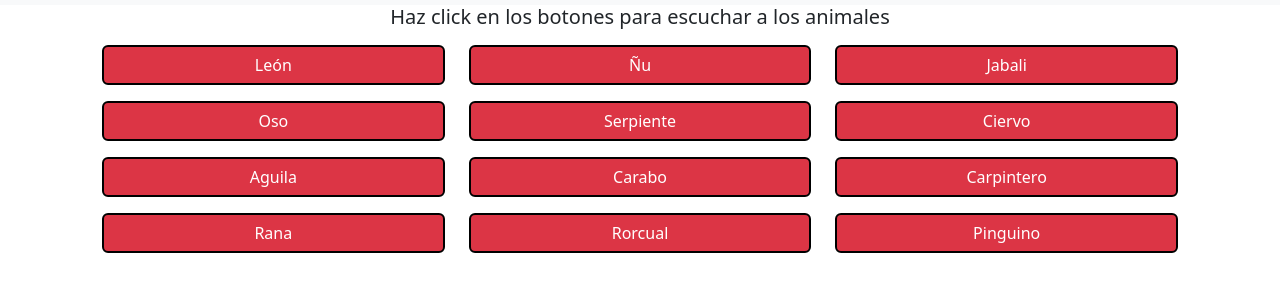
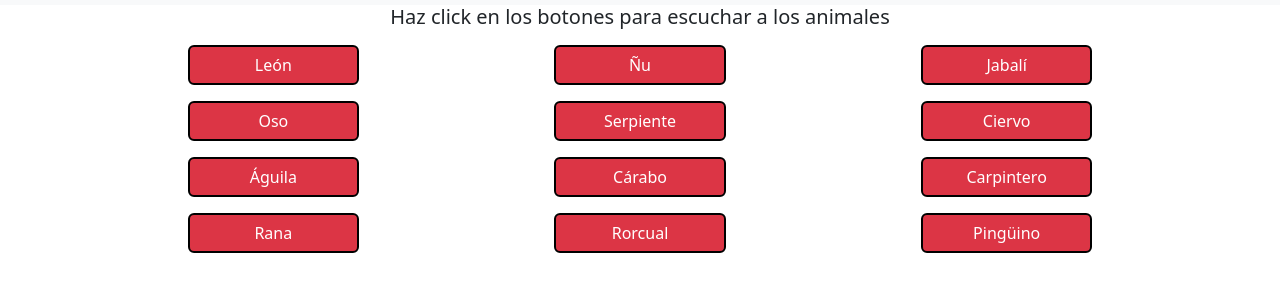
Before and after one commit to turismoyebenes/Sonidos, a plain HTML site: page index.html in a window 1280 px wide. Shown: the part 74-366 px from the top of the page. Drawn offline with nearby package versions, Linux system fonts and the light colour scheme.

Commit message:
Add files via upload

```diff
--- a/index.html
+++ b/index.html
@@ -37,49 +37,45 @@
         <div class="container align-items-center">
           <h5 class=" text-center mb-3">  Haz click en los botones para escuchar a los animales</h5>
             <div class="row m-2 justify-content-between align-items-center text-center">
-                <div class="col-6 col-md-4 mb-3">
-                    <button type="button" class="btn  btn-danger border-2 border-black  w-100" onclick="playSound('Leon')"> León </button>
+
+                <div class="col-4 mb-3">
+                    <button type="button" class="btn  btn-danger border-2 border-black  w-50" onclick="playSound('Leon')"> León </button>
                 </div>
-                <div class="col-6 col-md-4 mb-3">
-                    <button type="button" class="btn  btn-danger border-2 border-black  w-100" onclick="playSound('Ñu')"> Ñu </button>
+                <div class="col-4 mb-3">
+                    <button type="button" class="btn  btn-danger border-2 border-black  w-50" onclick="playSound('Nu')"> Ñu </button>
                 </div>
-               <div class="col-6 col-md-4 mb-3">
-                    <button type="button" class="btn  btn-danger border-2 border-black  w-100" onclick="playSound('Jabali')"> Jabali</button>
+                <div class="col-4 mb-3">
+                    <button type="button" class="btn  btn-danger border-2 border-black  w-50" onclick="playSound('Jabali')"> Jabalí</button>
                 </div>
-                <div class="col-6 col-md-4 mb-3">
-                    <button type="button" class="btn  btn-danger border-2 border-black  w-100" onclick="playSound('Oso')"> Oso </button>
+                <div class="col-4 mb-3">
+                    <button type="button" class="btn  btn-danger border-2 border-black  w-50" onclick="playSound('Oso')"> Oso </button>
                 </div>
-                <div class="col-6 col-md-4 mb-3">
-                    <button type="button" class="btn  btn-danger border-2 border-black  w-100" onclick="playSound('Serpiente')"> Serpiente </button>
+                <div class="col-4 mb-3">
+                    <button type="button" class="btn  btn-danger border-2 border-black  w-50" onclick="playSound('Serpiente')"> Serpiente </button>
                 </div>
-
-                <div class="col-6 col-md-4 mb-3">
-                    <button type="button" class="btn  btn-danger border-2 border-black  w-100" onclick="playSound('Ciervo')"> Ciervo </button>
+                <div class="col-4 mb-3">
+                    <button type="button" class="btn  btn-danger border-2 border-black  w-50" onclick="playSound('Ciervo')"> Ciervo </button>
                 </div>
-
-                <div class="col-6 col-md-4 mb-3">
-                    <button type="button" class="btn  btn-danger border-2 border-black  w-100" onclick="playSound('Aguila')"> Aguila </button>
+                <div class="col-4 mb-3">
+                    <button type="button" class="btn  btn-danger border-2 border-black  w-50" onclick="playSound('Aguila')"> Águila </button>
                 </div>
-                 <div class="col-6 col-md-4 mb-3">
-                    <button type="button" class="btn  btn-danger border-2 border-black  w-100" onclick="playSound('Carabo')"> Carabo </button>
+                 <div class="col-4 mb-3">
+                    <button type="button" class="btn  btn-danger border-2 border-black  w-50" onclick="playSound('Carabo')"> Cárabo </button>
                 </div>
-                 <div class="col-6 col-md-4 mb-3">
-                    <button type="button" class="btn  btn-danger border-2 border-black  w-100" onclick="playSound('Carpintero')">Carpintero </button>
+                 <div class="col-4 mb-3">
+                    <button type="button" class="btn  btn-danger border-2 border-black  w-50" onclick="playSound('Carpintero')">Carpintero </button>
                 </div>
-                <div class="col-6 col-md-4 mb-3">
-                    <button type="button" class="btn  btn-danger border-2 border-black  w-100" onclick="playSound('Rana')">Rana </button>
+                <div class="col-4 mb-3">
+                    <button type="button" class="btn  btn-danger border-2 border-black  w-50" onclick="playSound('Rana')">Rana </button>
                 </div>
-                <div class="col-6 col-md-4 mb-3">
-                    <button type="button" class="btn  btn-danger border-2 border-black  w-100" onclick="playSound('Ballena')">Rorcual</button>
+                <div class="col-4 mb-3">
+                    <button type="button" class="btn  btn-danger border-2 border-black  w-50" onclick="playSound('Ballena')">Rorcual</button>
                 </div>
-                <div class="col-6 col-md-4 mb-3">
-                    <button type="button" class="btn  btn-danger border-2 border-black  w-100" onclick="playSound('Pinguino')">Pinguino </button>
+                <div class="col-4 mb-3">
+                    <button type="button" class="btn  btn-danger border-2 border-black  w-50" onclick="playSound('Pinguino')">Pingüino </button>
                 </div>
 
             </div>
-
-        </div>
-        <div class="container">
 
         </div>
     </footer>
@@ -89,7 +85,7 @@
         crossorigin="anonymous"></script>
 
     <script>
-        const audios={
+    const audios = {
         Leon: new Audio('resource/Sonido_Leon.mp3'),
         Aguila: new Audio('resource/Sonido_Aguila.mp3'),
         Ballena: new Audio('resource/Sonido_Ballena azul.mp3'),
@@ -97,21 +93,22 @@
         Carpintero: new Audio('resource/Sonido_Carpintero.mp3'),
         Ciervo: new Audio('resource/Sonido_Ciervo.mp3'),
         Jabali: new Audio('resource/Sonido_Jabali.mp3'),
-            Nu: new Audio('resource/Sonido_Ñu.m4a'),
+        Nu: new Audio('resource/Sonido_Ñu.mp3'),
         Oso: new Audio('resource/Sonido_Oso.mp3'),
         Pinguino: new Audio('resource/Sonido_Pinguino.mp3'),
         Rana: new Audio('resource/Sonido_Rana.mp3'),
         Serpiente: new Audio('resource/Sonido_Serpiente.mp3')
-        }
+    };
+
+    // Animales que deben reproducirse dos veces
+    const repetirDosVeces = ['Oso', 'Aguila', 'Ballena', 'Pinguino', 'Ciervo', 'Serpiente', 'Jabali'];
 
     function playSound(nombre) {
         // Detiene todos los sonidos que puedan estar sonando
         for (const key in audios) {
             const audio = audios[key];
-        if (!audio.paused) {
             audio.pause();
             audio.currentTime = 0;
-        }
         }
 
         const nuevoAudio = audios[nombre];
@@ -119,10 +116,29 @@
             console.error(`No existe el sonido: ${nombre}`);
             return;
         }
+
+        let repeatCount = 1; // reproducir una vez por defecto
+
+        if (repetirDosVeces.includes(nombre)) {
+            repeatCount = 2;
+        }
+
+        let playedTimes = 0;
+
+        const playAndHandle = () => {
             nuevoAudio.currentTime = 0;
             nuevoAudio.play();
+            playedTimes++;
+        };
+
+        nuevoAudio.onended = () => {
+            if (playedTimes < repeatCount) {
+                playAndHandle();
             }
+        };
 
+        playAndHandle();
+    }
 </script>
     <script src="https://cdn.jsdelivr.net/npm/bootstrap@5.3.2/dist/js/bootstrap.min.js"
         integrity="sha384-BBtl+eGJRgqQAUMxJ7pMwbEyER4l1g+O15P+16Ep7Q9Q+zqX6gSbd85u4mG4QzX+"
```
Lines whose indentation alone changed are shown as unchanged.
